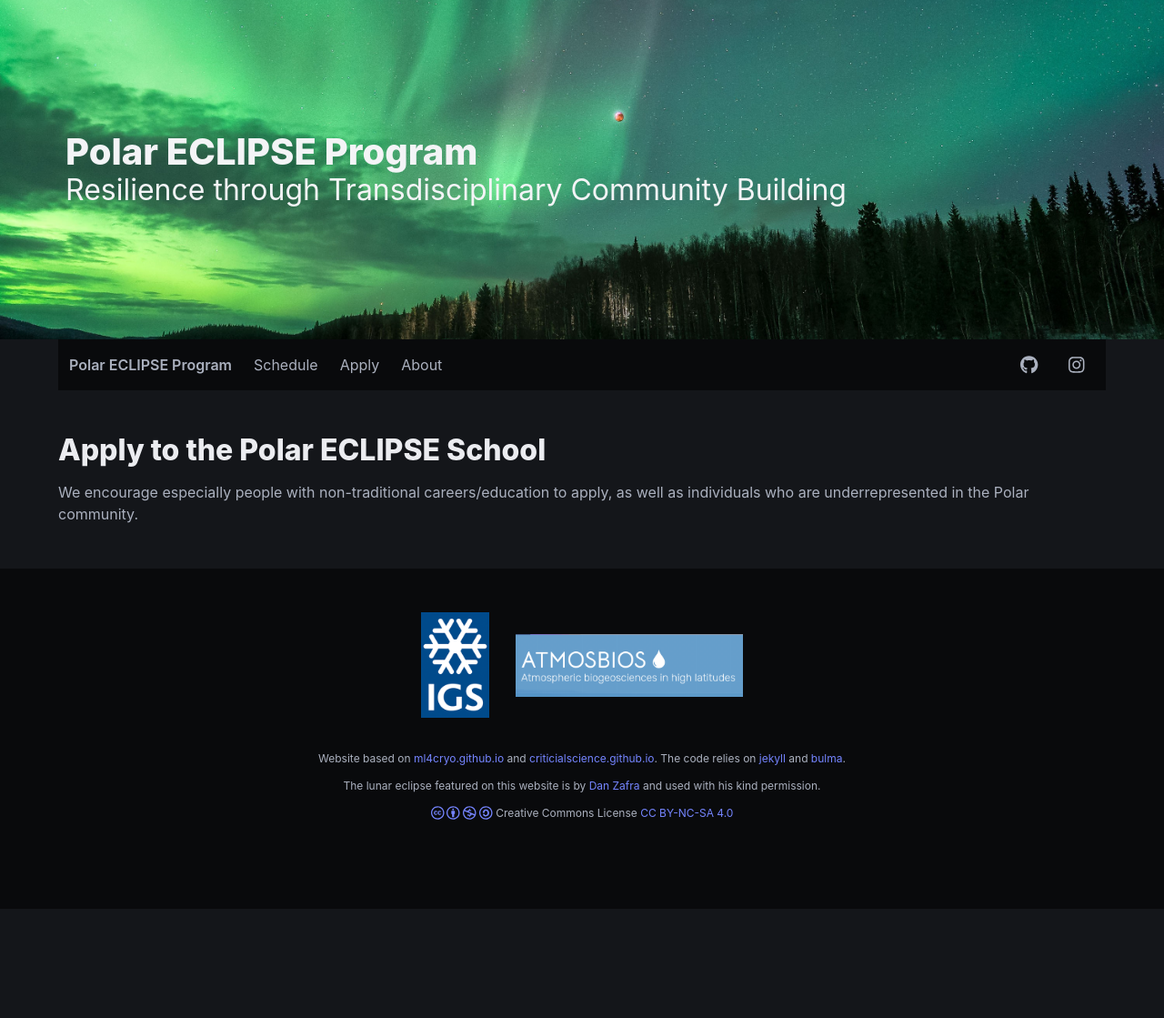
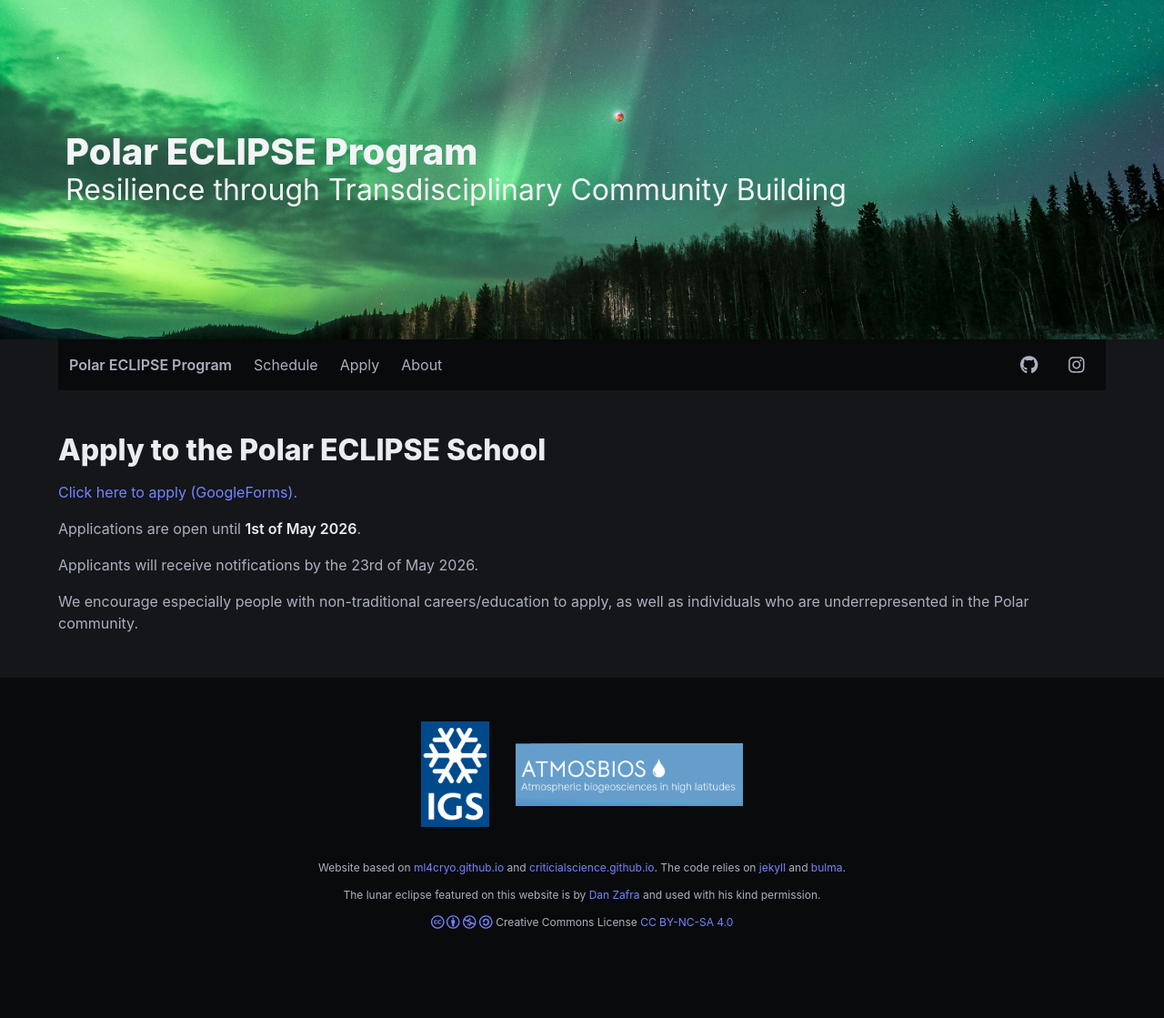
Before and after one commit to polar-eclipse-school/polar-eclipse-school.github.io, a Jekyll site: the page built from _pages/apply.md, in a window 1280 px wide. Shown: the whole page at 91% size. Built offline with Jekyll 4.4.1, drawn with Linux system fonts in a browser that asks for light colours; a style sheet for code colours, icons or effects is not loaded; before the commit the page ends 999 px from its top, so only the background shows below that.

Commit message:
add application link and dates

```diff
--- a/_pages/apply.md
+++ b/_pages/apply.md
@@ -4,4 +4,10 @@ title: Apply to the Polar ECLIPSE School
 permalink: /apply
 ---
 
+[Click here to apply (GoogleForms).](https://forms.gle/ceHqnuJcMSfg9uy1A)
+
+Applications are open until **1st of May 2026**.
+
+Applicants will receive notifications by the 23rd of May 2026.
+
 We encourage especially people with non-traditional careers/education to apply, as well as individuals who are underrepresented in the Polar community.
```
